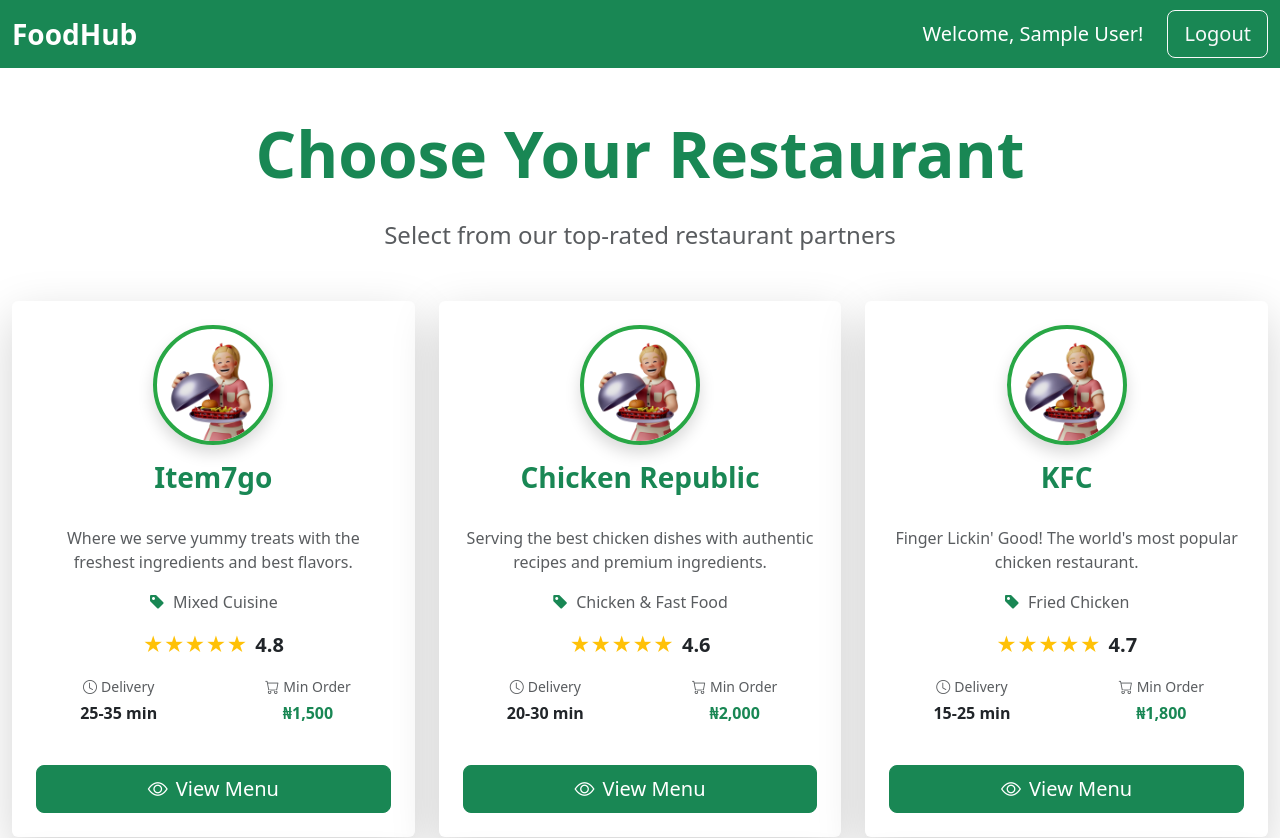
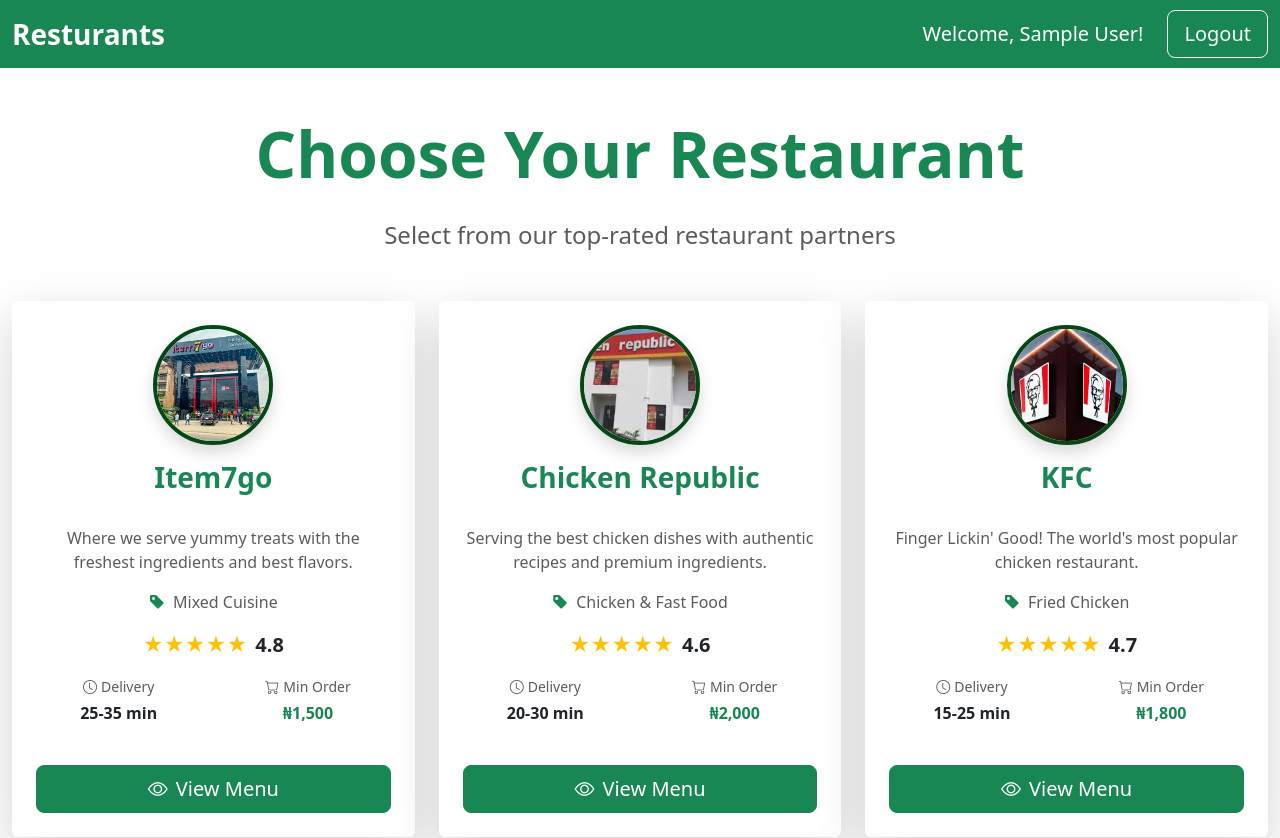
Before and after one commit to Freshkid1122/Finalproject, a React (Vite) app in the folder client/: page /#/buyer-dashboard in a window 1280 px wide. Shown: the top 838 px of the page. Built offline with nearby package versions, Linux system fonts and the light colour scheme; sample sign-in values are in the browser's storage.

Commit message:
eorro fix

```diff
--- a/client/pages/BuyerDashboard.jsx
+++ b/client/pages/BuyerDashboard.jsx
@@ -1,6 +1,12 @@
 import React, { useState, useEffect } from "react";
 import { useNavigate } from "react-router-dom";
 import { getUser, logout } from "../src/utils/auth";
+import Bite from "../src/assets/bite.jpeg";
+import Brent from "../src/assets/brent.jpeg";
+import Alate from "../src/assets/Alata.png";
+import Chicken from "../src/assets/chicken.jpeg";
+import Item from "../src/assets/iten.jpeg";
+import Kfc from "../src/assets/kfc.jpeg";
 
 const BuyerDashboard = () => {
   const navigate = useNavigate();
@@ -10,7 +16,7 @@
     {
       id: "item7go",
       name: "Item7go",
-      image: "../src/assets/buyer.png",
+      image: Item,
       cuisine: "Mixed Cuisine",
       rating: 4.8,
       deliveryTime: "25-35 min",
@@ -20,7 +26,7 @@
     {
       id: "chicken-republic",
       name: "Chicken Republic",
-      image: "../src/assets/buyer.png",
+      image: Chicken,
       cuisine: "Chicken & Fast Food",
       rating: 4.6,
       deliveryTime: "20-30 min",
@@ -30,7 +36,7 @@
     {
       id: "kfc",
       name: "KFC",
-      image: "../src/assets/buyer.png",
+      image: Kfc,
       cuisine: "Fried Chicken",
       rating: 4.7,
       deliveryTime: "15-25 min",
@@ -40,7 +46,7 @@
     {
       id: "alata",
       name: "Alata",
-      image: "../src/assets/buyer.png",
+      image: Alate,
       cuisine: "Local Nigerian",
       rating: 4.5,
       deliveryTime: "30-40 min",
@@ -50,7 +56,7 @@
     {
       id: "bite-more",
       name: "Bite More",
-      image: "../src/assets/buyer.png",
+      image: Bite,
       cuisine: "International",
       rating: 4.4,
       deliveryTime: "25-35 min",
@@ -60,7 +66,7 @@
     {
       id: "brent-mall",
       name: "Brent Mall",
-      image: "../src/assets/buyer.png",
+      image: Brent,
       cuisine: "Multi-Cuisine",
       rating: 4.3,
       deliveryTime: "35-45 min",
@@ -102,7 +108,7 @@
       {/* Header - Full Screen */}
       <nav className="navbar navbar-expand-lg navbar-dark bg-success">
         <div className="container-fluid">
-          <a className="navbar-brand fw-bold fs-3" href="#">FoodHub</a>
+          <a className="navbar-brand fw-bold fs-3" href="#">Resturants</a>
           <div className="d-flex align-items-center">
             <span className="text-white me-4 fs-5">Welcome, {user.name}!</span>
             <button className="btn btn-outline-light btn-lg" onClick={handleLogout}>
@@ -151,7 +157,7 @@
                       height="120"
                       style={{
                         objectFit: 'cover',
-                        border: '4px solid #28a745'
+                        border: '4px solid #054815ff'
                       }}
                     />
                     <h3 className="fw-bold text-success mb-2">{restaurant.name}</h3>
```
